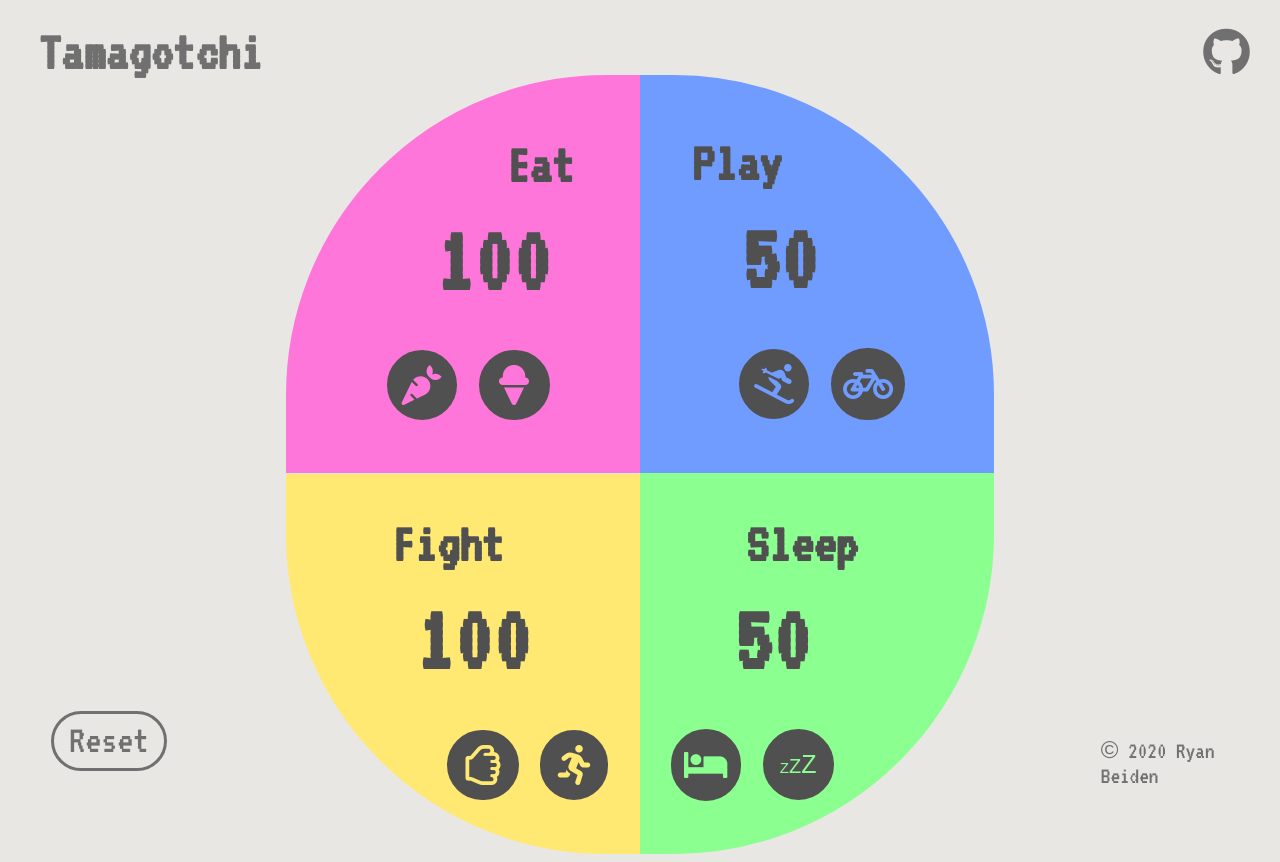
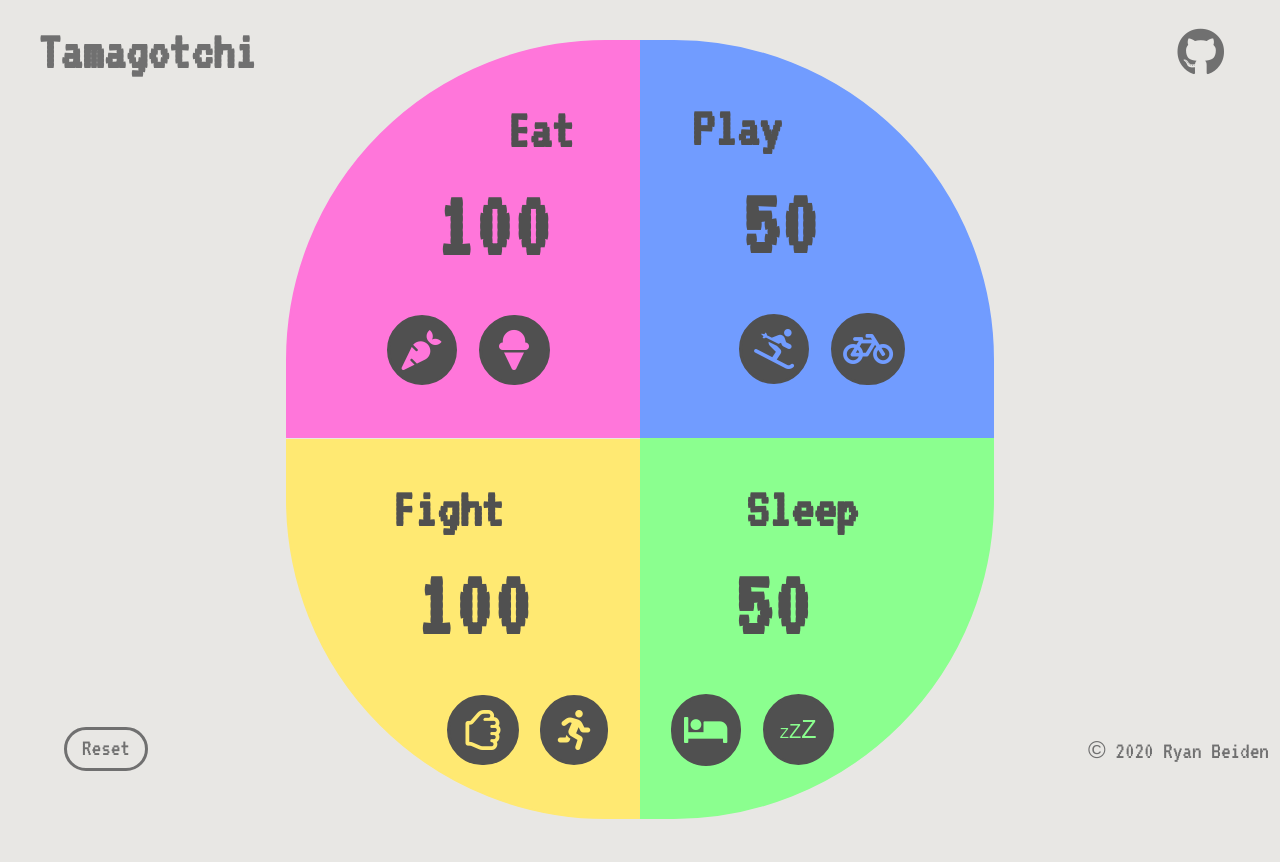
Before and after one commit to RyanBeiden/tamagotchi, a website built with webpack: page src/index.html in a window 1280 px wide. Built offline with nearby package versions, Linux system fonts and the light colour scheme.

Commit message:
add full screen responsiveness

```diff
--- a/src/javascripts/components/eat/eat.scss
+++ b/src/javascripts/components/eat/eat.scss
@@ -2,15 +2,31 @@
 @import '../../styles/mixins';
 
 .header {
-  @include outerParts(3%, 82%, 85%, 3%, 3.5em);
+  @include outerParts(3%, 82%, 85%, 3%, 3.4em);
 }
 
 .eat {
-  @include titleScore(3.5em, 60px 0px 20px 155px, center);
+  // 576px window width and more
+  @include sm {
+    @include titleScore(3.5em, 40px 0px 0px 0px, center);
+  }
+
+  // 992px window width and more
+  @include lg {
+    @include titleScore(3.5em, 60px 0px 20px 155px, center);
+  }
 }
 
 .full {
-  @include titleScore(6em, 0px 0px 0px 60px, center);
+    // 576px window width and more
+    @include sm {
+      @include titleScore(6em, 20px 0px 0px 0px, center);
+    }
+
+    // 992px window width and more
+    @include lg {
+      @include titleScore(6em, 0px 0px 0px 60px, center);
+    }
 }
 
 .icons {
@@ -39,5 +55,14 @@
 }
 
 #eat {
-  @include quad($eat-color, 20em 0em 0em 0em);
+  // 576px window width and more
+  @include sm {
+    @include phone($eat-color);
+    margin-top: 150px;
+  }
+
+  // 992px window width and more
+  @include lg {
+    @include quad($eat-color, 20em 0em 0em 0em);
+  }
 }
--- a/src/javascripts/components/fight/fight.scss
+++ b/src/javascripts/components/fight/fight.scss
@@ -2,7 +2,15 @@
 @import '../../styles/mixins';
 
 .reset {
-  @include outerParts(90%, 88%, 0%, 4%, 2.5em);
+  // 576px window width and more
+  @include sm {
+    @include outerParts(4.8%, 50%, 3%, 46.5%, 1.5em);
+  }
+
+  // 992px window width and more
+  @include lg {
+    @include outerParts(92%, 85%, 3%, 5%, 1.5em);
+  }
 
   a {
     border: 3px solid $primary-color;
@@ -19,11 +27,27 @@
 }
 
 .fight {
-  @include titleScore(3.5em, 40px 30px 20px 0px, center);
+  // 576px window width and more
+  @include sm {
+    @include titleScore(3.5em, 40px 0px 0px 0px, center);
+  }
+
+  // 992px window width and more
+  @include lg {
+    @include titleScore(3.5em, 40px 30px 20px 0px, center);
+  }
 }
 
 .strength {
-  @include titleScore(6em, 0px 0px 0px 20px, center);
+  // 576px window width and more
+  @include sm {
+    @include titleScore(6em, 20px 0px 0px 0px, center);
+  }
+
+  // 992px window width and more
+  @include lg {
+    @include titleScore(6em, 0px 0px 0px 20px, center);
+  }
 }
 
 .icons {
@@ -38,8 +62,16 @@
     @include icons(12px 15px, $fight-color, 0px 0px 0px 0px);
   }
 
-  .fa-hand-rock {
-    @include icons(13px 12px, $fight-color, 0px 0px 0px 120px);
+  @include sm {
+    .fa-hand-rock {
+      @include icons(13px 12px, $fight-color, 0px);
+    }
+  }
+
+  @include lg {
+    .fa-hand-rock {
+      @include icons(13px 12px, $fight-color, 0px 0px 0px 120px);
+    }
   }
 
   .fa-running:hover {
@@ -52,5 +84,13 @@
 }
 
 #fight {
-  @include quad($fight-color, 0em 0em 0em 20em);
+  // 576px window width and more
+  @include sm {
+    @include phone($fight-color);
+  }
+
+  // 992px window width and more
+  @include lg {
+    @include quad($fight-color, 0em 0em 0em 20em);
+  }
 }
--- a/src/javascripts/components/play/play.scss
+++ b/src/javascripts/components/play/play.scss
@@ -2,7 +2,7 @@
 @import '../../styles/mixins';
 
 .fa-github {
-  @include outerParts(3.5%, 3%, 90%, 94%, 3em);
+  @include outerParts(3.5%, 3%, 90%, 92%, 3em);
 }
 
 .fa-github:hover {
@@ -10,11 +10,27 @@
 }
 
 .play {
-  @include titleScore(3.5em, 58px 0px 20px 50px, left);
+  // 576px window width and more
+  @include sm {
+    @include titleScore(3.5em, 40px 0px 0px 0px, center);
+  }
+
+  // 992px window width and more
+  @include lg {
+    @include titleScore(3.5em, 58px 0px 20px 50px, left);
+  }
 }
 
 .fun {
-  @include titleScore(6em, 0px 75px 0px 0px, center);
+  // 576px window width and more
+  @include sm {
+    @include titleScore(6em, 20px 0px 0px 0px, center);
+  }
+
+  // 992px window width and more
+  @include lg {
+    @include titleScore(6em, 0px 75px 0px 0px, center);
+  }
 }
 
 .icons {
@@ -43,5 +59,13 @@
 }
 
 #play {
-  @include quad($play-color, 0em 20em 0em 0em);
+  // 576px window width and more
+  @include sm {
+    @include phone($play-color);
+  }
+
+  // 992px window width and more
+  @include lg {
+    @include quad($play-color, 0em 20em 0em 0em);
+  }
 }
--- a/src/javascripts/components/sleep/sleep.scss
+++ b/src/javascripts/components/sleep/sleep.scss
@@ -2,15 +2,40 @@
 @import '../../styles/mixins';
 
 .copyright {
-  @include outerParts(92%, 3%, 3%, 86%, 1.5em);
+  // 576px window width and more
+  @include sm {
+    visibility: hidden;
+  }
+
+  // 992px window width and more
+  @include lg {
+    @include outerParts(92%, 0%, 3%, 85%, 1.5em);
+    visibility: visible;
+  }
 }
 
 .sleep {
-  @include titleScore(3.5em, 41px 30px 20px 0px, center);
+  // 576px window width and more
+  @include sm {
+    @include titleScore(3.5em, 40px 0px 0px 0px, center);
+  }
+
+  // 992px window width and more
+  @include lg {
+    @include titleScore(3.5em, 41px 30px 20px 0px, center);
+  }
 }
 
 .energy {
-  @include titleScore(6em, 0px 90px 0px 0px, center);
+  // 576px window width and more
+  @include sm {
+    @include titleScore(6em, 20px 0px 0px 0px, center);
+  }
+
+  // 992px window width and more
+  @include lg {
+    @include titleScore(6em, 0px 90px 0px 0px, center);
+  }
 }
 
 .icons {
@@ -26,8 +51,16 @@
     font-size: 2.6em;
   }
 
-  .nap-text {
-    @include icons(5px 14px 15px 14px, $sleep-color, 0px 140px 0px 0px);
+  @include sm {
+    .nap-text {
+      @include icons(5px 14px 15px 14px, $sleep-color, 0px 10px 0px 0px);
+    }
+  }
+
+  @include lg {
+    .nap-text {
+      @include icons(5px 14px 15px 14px, $sleep-color, 0px 140px 0px 0px);
+    }
   }
 
   .fa-bed:hover {
@@ -40,5 +73,13 @@
 }
 
 #sleep {
-  @include quad($sleep-color, 0em 0em 20em 0em);
+  // 576px window width and more
+  @include sm {
+    @include phone($sleep-color);
+  }
+
+  // 992px window width and more
+  @include lg {
+    @include quad($sleep-color, 0em 0em 20em 0em);
+  }
 }
--- a/src/javascripts/styles/_mixins.scss
+++ b/src/javascripts/styles/_mixins.scss
@@ -49,4 +49,27 @@
   background-color: $color;
   border: 2px solid $color;
   border-radius: $radius;
+  margin: 0;
 }
+
+@mixin phone($color) {
+  width: 80%;
+  margin: 50px auto;
+  border-radius: 1em;
+  background-color: $color;
+  border: 2px solid $color;
+}
+
+// Small devices
+@mixin sm {
+  @media (min-width: #{$screen-sm-min}) {
+      @content;
+  }
+}
+
+// Large devices
+@mixin lg {
+  @media (min-width: #{$screen-lg-min}) {
+      @content;
+  }
+}
--- a/src/javascripts/styles/_styles.scss
+++ b/src/javascripts/styles/_styles.scss
@@ -10,3 +10,9 @@
 $sleep-color: #8BFF8F;
 
 $primary-font: 'VT323', monospace;
+
+// Small tablets and large smartphones (landscape view)
+$screen-sm-min: 576px;
+
+// Tablets and small desktops
+$screen-lg-min: 992px;
--- a/src/javascripts/styles/main.scss
+++ b/src/javascripts/styles/main.scss
@@ -1,4 +1,5 @@
 @import 'styles';
+@import './mixins';
 
 body {
   background-color: $base-color;
@@ -6,13 +7,21 @@
 }
 
 #app {
+  // 576px window width and more
+  @include sm {
+    display: block;
+  }
+
+  // 992px window width and more
+  @include lg {
     display: flex;
     justify-content: center;
     flex-direction: row;
     flex-wrap: wrap;
     align-items: flex-end;
     max-width: 1000px;
-  margin-right: auto;
-  margin-left: auto;
-  margin-top: 75px;
+    margin: 40px auto 40px auto;
+    background-color: $base-color;
+    font-family: $primary-font;
   }
+}
```
Lines whose indentation alone changed are shown as unchanged.
